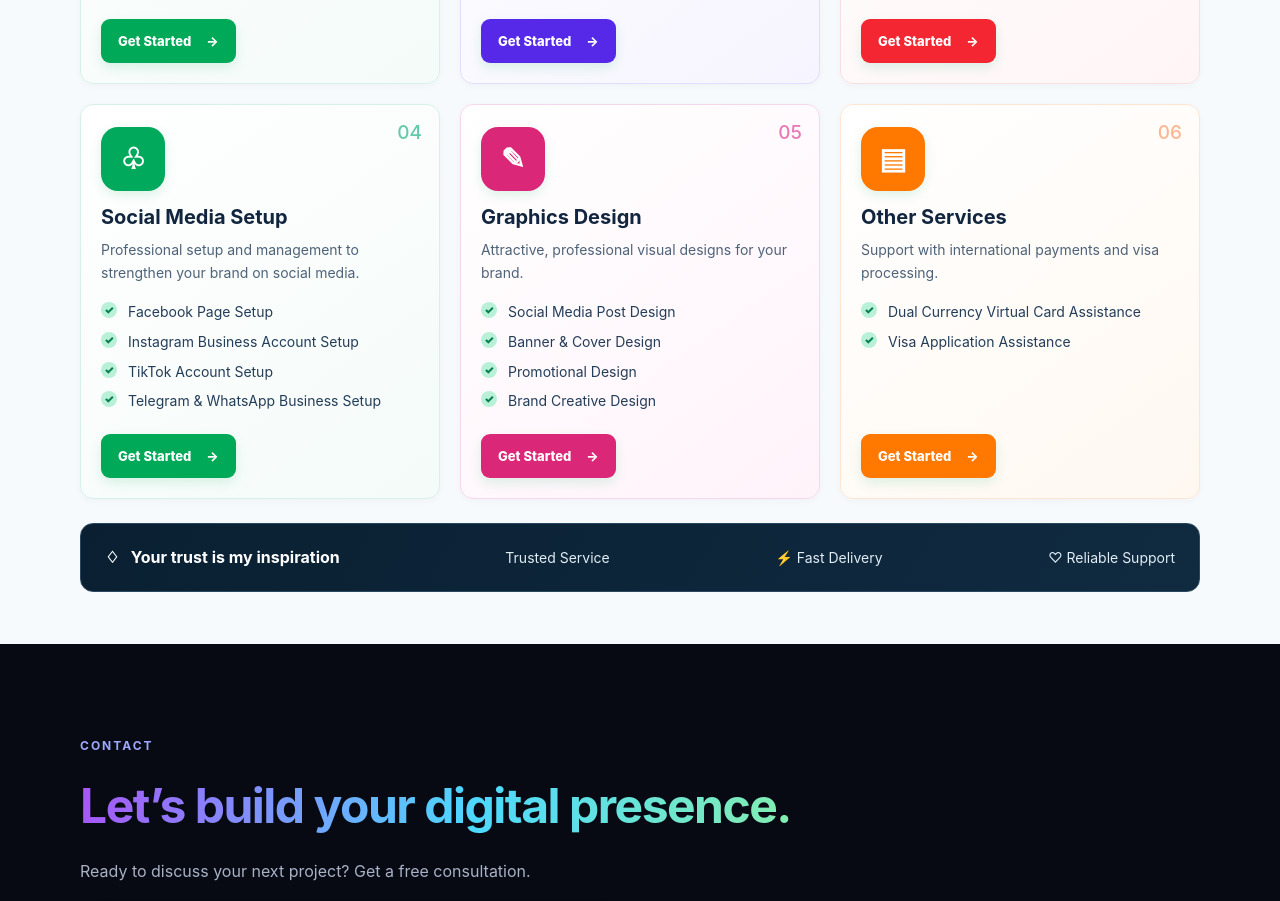
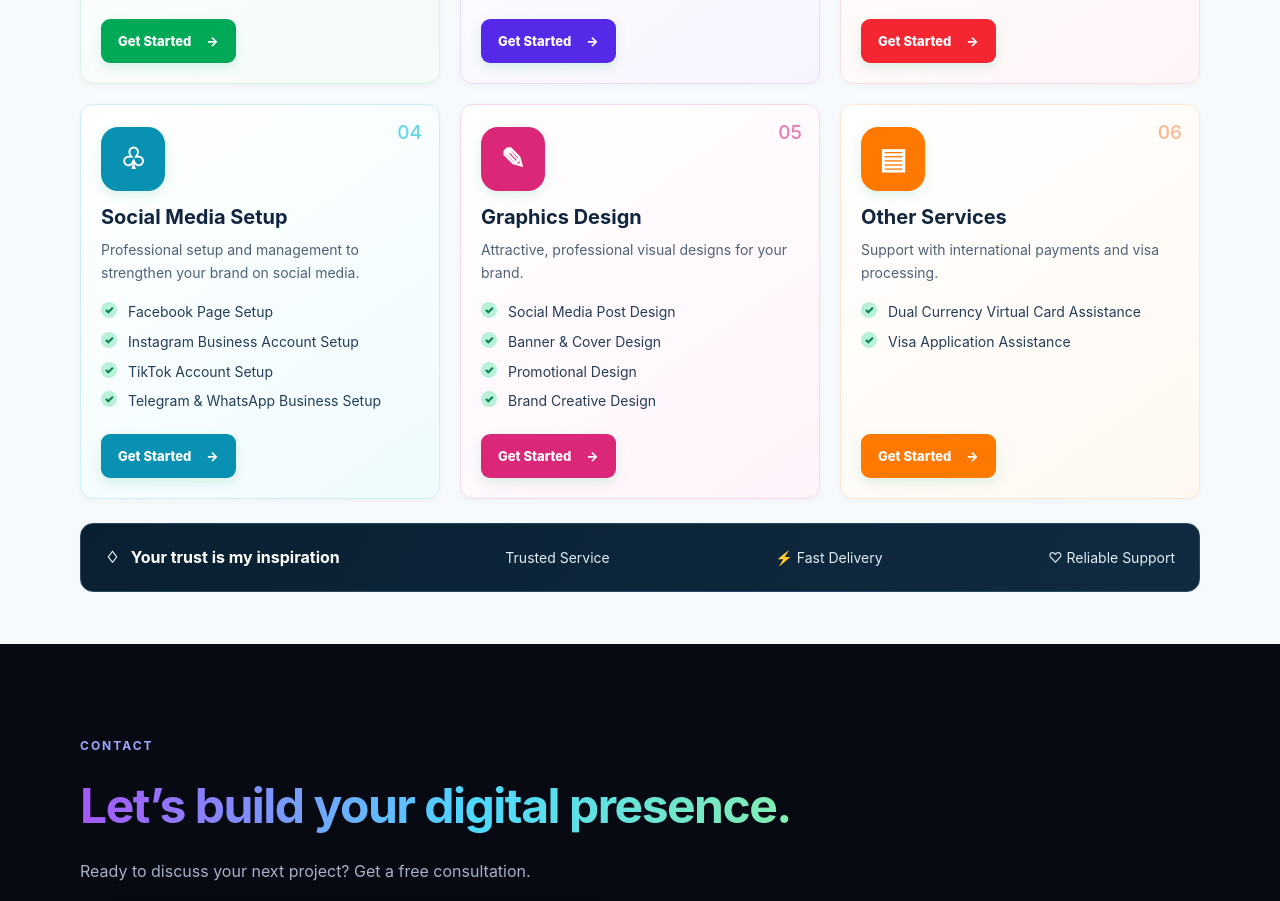
Before and after one commit to rakibhasanjim/rakibhasanjim.github.io, a plain HTML site: page index.html in a window 1280 px wide. Shown: the part 4061-4962 px from the top of the page. Drawn offline with Linux system fonts and the light colour scheme.

Commit message:
Update index.html

```diff
--- a/index.html
+++ b/index.html
@@ -342,7 +342,10 @@ html,body{overflow-x:hidden}
 .contact-item:has(a[href*="google.com/maps"]):hover{transform:translateY(-3px);filter:brightness(1.08);box-shadow:0 16px 40px rgba(74,120,255,.5)}
 .contact-item:has(a[href*="google.com/maps"]):active{transform:scale(.98)}/* Services banner heading colours */
 .services-banner h2 span.svc-blue{color:#2f8cff;-webkit-text-fill-color:#2f8cff}
-.services-banner h2 span.svc-red{color:#ff3b47;-webkit-text-fill-color:#ff3b47}
+.services-banner h2 span.svc-red{color:#ff3b47;-webkit-text-fill-color:#ff3b47}/* Cyan service card */
+.service-cyan{--c:#0891b2;background:linear-gradient(145deg,#fff,#effbfe);border-color:#cdeef7}
+.service-cyan .service-number{color:#67d4e8}
+.service-cyan .service-icon,.service-cyan .service-cta{background:#0891b2}
 </style>
 </head>
 
```
